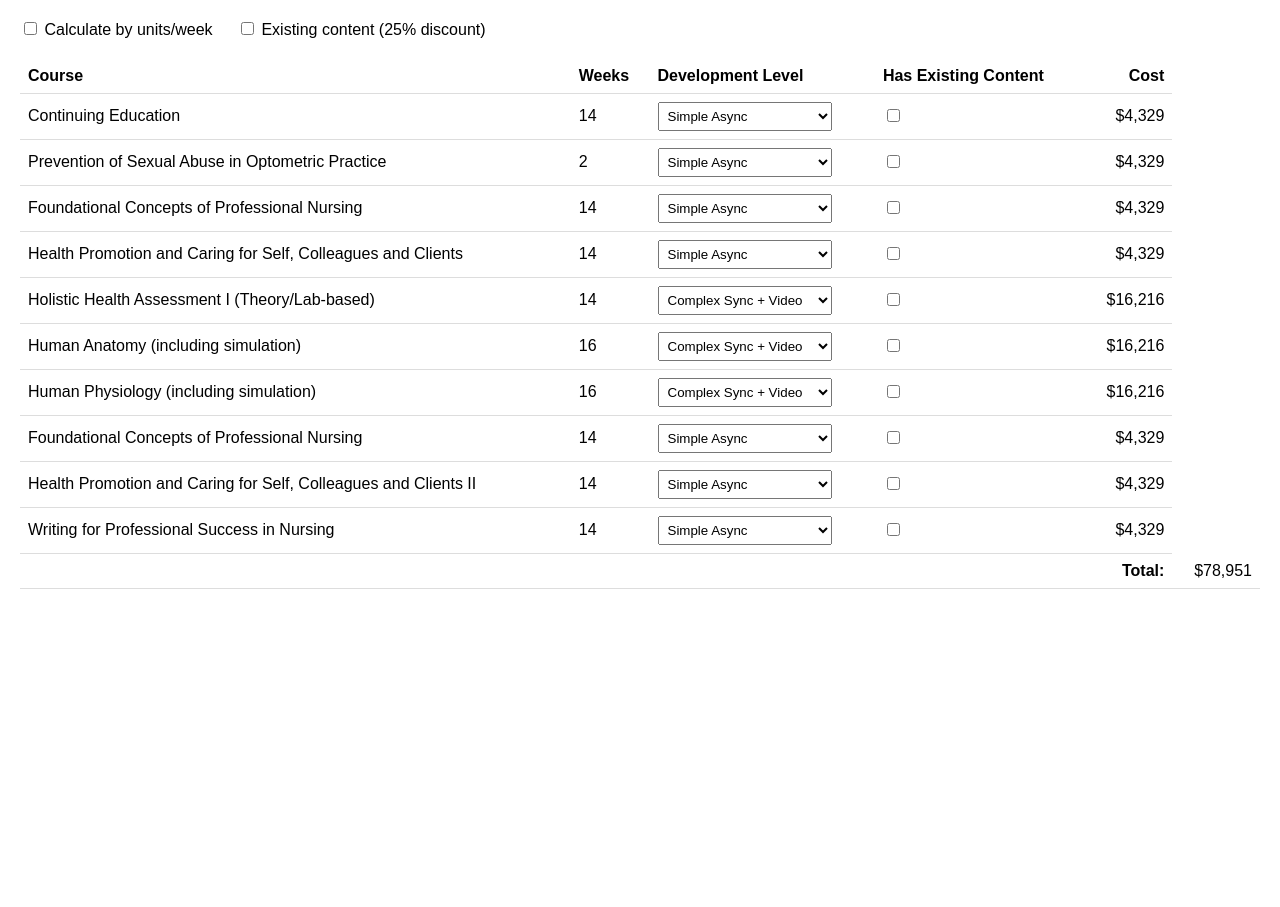
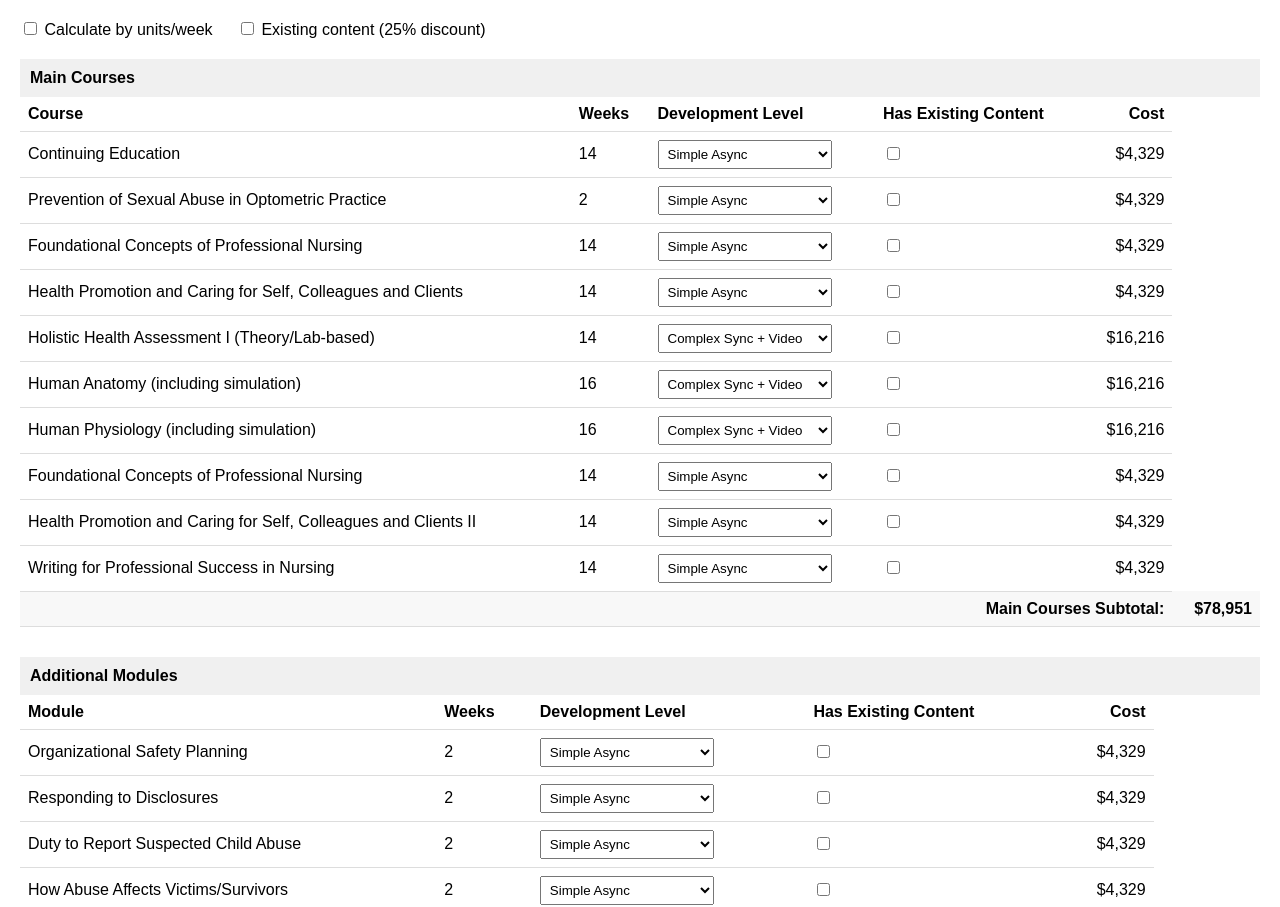
Before and after one commit to jameskruck/devcalculator, a plain HTML site: page index.html in a window 1280 px wide. Shown: the part 61-968 px from the top of the page. Before the commit the page ends 800 px from the top, so only its background shows below. Drawn offline with Linux system fonts and the light colour scheme.

Commit message:
Update index.html

```diff
--- a/index.html
+++ b/index.html
@@ -4,12 +4,26 @@
     <title>Course Development Cost Calculator</title>
     <style>
         body { font-family: Arial, sans-serif; margin: 20px; }
-        table { width: 100%; border-collapse: collapse; }
+        table { width: 100%; border-collapse: collapse; margin-bottom: 30px; }
         th, td { padding: 8px; text-align: left; border-bottom: 1px solid #ddd; }
         select, input { padding: 5px; }
         .right { text-align: right; }
         .controls { margin-bottom: 20px; }
         .controls label { margin-right: 20px; }
+        .section-header {
+            background-color: #f0f0f0;
+            padding: 10px;
+            margin-top: 20px;
+            font-weight: bold;
+        }
+        .subtotal-row {
+            background-color: #f8f8f8;
+            font-weight: bold;
+        }
+        .grand-total-row {
+            background-color: #e0e0e0;
+            font-weight: bold;
+        }
     </style>
 </head>
 <body>
@@ -24,7 +38,10 @@
             Existing content (25% discount)
         </label>
     </div>
-    <table id="courseTable">
+
+    <!-- Main Courses -->
+    <div class="section-header">Main Courses</div>
+    <table id="mainCoursesTable">
         <thead>
             <tr>
                 <th>Course</th>
@@ -35,14 +52,45 @@
                 <th class="right">Cost</th>
             </tr>
         </thead>
-        <tbody id="courseList">
+        <tbody id="mainCoursesList">
         </tbody>
         <tfoot>
-            <tr>
-                <td colspan="5" class="right"><strong>Total:</strong></td>
-                <td class="right" id="totalCost">$0</td>
+            <tr class="subtotal-row">
+                <td colspan="5" class="right"><strong>Main Courses Subtotal:</strong></td>
+                <td class="right" id="mainCoursesTotal">$0</td>
             </tr>
         </tfoot>
+    </table>
+
+    <!-- Additional Modules -->
+    <div class="section-header">Additional Modules</div>
+    <table id="additionalModulesTable">
+        <thead>
+            <tr>
+                <th>Module</th>
+                <th>Weeks</th>
+                <th class="units-column" style="display:none">Units per Week</th>
+                <th>Development Level</th>
+                <th>Has Existing Content</th>
+                <th class="right">Cost</th>
+            </tr>
+        </thead>
+        <tbody id="additionalModulesList">
+        </tbody>
+        <tfoot>
+            <tr class="subtotal-row">
+                <td colspan="5" class="right"><strong>Additional Modules Subtotal:</strong></td>
+                <td class="right" id="additionalModulesTotal">$0</td>
+            </tr>
+        </tfoot>
+    </table>
+
+    <!-- Grand Total -->
+    <table>
+        <tr class="grand-total-row">
+            <td colspan="5" class="right"><strong>GRAND TOTAL:</strong></td>
+            <td class="right" id="grandTotal">$0</td>
+        </tr>
     </table>
 
     <script>
@@ -57,7 +105,7 @@
             'Complex Sync + Video': 16216
         };
 
-        const courses = [
+        const mainCourses = [
             { id: 1, name: 'Continuing Education', weeks: 14, level: 'Simple Async', unitsPerWeek: 1, hasExisting: false },
             { id: 2, name: 'Prevention of Sexual Abuse in Optometric Practice', weeks: 2, level: 'Simple Async', unitsPerWeek: 1, hasExisting: false },
             { id: 3, name: 'Foundational Concepts of Professional Nursing', weeks: 14, level: 'Simple Async', unitsPerWeek: 1, hasExisting: false },
@@ -68,6 +116,13 @@
             { id: 8, name: 'Foundational Concepts of Professional Nursing', weeks: 14, level: 'Simple Async', unitsPerWeek: 1, hasExisting: false },
             { id: 9, name: 'Health Promotion and Caring for Self, Colleagues and Clients II', weeks: 14, level: 'Simple Async', unitsPerWeek: 1, hasExisting: false },
             { id: 10, name: 'Writing for Professional Success in Nursing', weeks: 14, level: 'Simple Async', unitsPerWeek: 1, hasExisting: false }
+        ];
+
+        const additionalModules = [
+            { id: 11, name: 'Organizational Safety Planning', weeks: 2, level: 'Simple Async', unitsPerWeek: 1, hasExisting: false },
+            { id: 12, name: 'Responding to Disclosures', weeks: 2, level: 'Simple Async', unitsPerWeek: 1, hasExisting: false },
+            { id: 13, name: 'Duty to Report Suspected Child Abuse', weeks: 2, level: 'Simple Async', unitsPerWeek: 1, hasExisting: false },
+            { id: 14, name: 'How Abuse Affects Victims/Survivors', weeks: 2, level: 'Simple Async', unitsPerWeek: 1, hasExisting: false }
         ];
 
         function createRow(course) {
@@ -99,36 +154,62 @@
             `;
         }
 
+        function calculateCost(course, calculateByUnit, existingContent) {
+            const level = document.querySelector(`select[data-id="${course.id}"]`).value;
+            const unitsPerWeek = calculateByUnit ?
+                parseInt(document.querySelector(`input[data-id="${course.id}"]`).value) : 1;
+            const hasExisting = document.querySelector(`input[type="checkbox"][data-id="${course.id}"]`).checked;
+
+            // Separate video cost from base development cost
+            const isVideoLevel = level.includes('Video');
+            const videoCost = isVideoLevel ? 10000 : 0; // $2000 * 5 minutes
+            let developmentCost = isVideoLevel ?
+                developmentLevels[level.replace(' + Video', '')] :
+                developmentLevels[level];
+
+            if (existingContent && hasExisting) {
+                developmentCost = developmentCost * 0.75; // 25% discount for existing content
+            }
+
+            const totalDevelopmentCost = calculateByUnit ?
+                developmentCost * course.weeks * unitsPerWeek :
+                developmentCost;
+
+            return totalDevelopmentCost + videoCost; // Video cost added only once
+        }
+
         function updateCalculations() {
             const calculateByUnit = document.getElementById('calculateByUnit').checked;
             const existingContent = document.getElementById('existingContent').checked;
             const unitsColumns = document.querySelectorAll('.units-column');
             unitsColumns.forEach(col => col.style.display = calculateByUnit ? '' : 'none');
 
-            let total = 0;
-            courses.forEach(course => {
-                const level = document.querySelector(`select[data-id="${course.id}"]`).value;
-                const unitsPerWeek = calculateByUnit ?
-                    parseInt(document.querySelector(`input[data-id="${course.id}"]`).value) : 1;
-                const hasExisting = document.querySelector(`input[type="checkbox"][data-id="${course.id}"]`).checked;
+            // Calculate main courses total
+            let mainTotal = 0;
+            mainCourses.forEach(course => {
+                const cost = calculateCost(course, calculateByUnit, existingContent);
+                document.getElementById(`cost-${course.id}`).textContent = '$' + cost.toLocaleString();
+                mainTotal += cost;
+            });
+            document.getElementById('mainCoursesTotal').textContent = '$' + mainTotal.toLocaleString();
 
-                let baseCost = developmentLevels[level];
-                if (existingContent && hasExisting) {
-                    baseCost = baseCost * 0.75; // 25% discount for existing content
-                }
+            // Calculate additional modules total
+            let additionalTotal = 0;
+            additionalModules.forEach(course => {
+                const cost = calculateCost(course, calculateByUnit, existingContent);
+                document.getElementById(`cost-${course.id}`).textContent = '$' + cost.toLocaleString();
+                additionalTotal += cost;
+            });
+            document.getElementById('additionalModulesTotal').textContent = '$' + additionalTotal.toLocaleString();
 
-                const cost = calculateByUnit ? baseCost * course.weeks * unitsPerWeek : baseCost;
-
-                document.getElementById(`cost-${course.id}`).textContent =
-                    '$' + cost.toLocaleString();
-                total += cost;
-            });
-
-            document.getElementById('totalCost').textContent = '$' + total.toLocaleString();
+            // Update grand total
+            const grandTotal = mainTotal + additionalTotal;
+            document.getElementById('grandTotal').textContent = '$' + grandTotal.toLocaleString();
         }
 
         // Initial setup
-        document.getElementById('courseList').innerHTML = courses.map(createRow).join('');
+        document.getElementById('mainCoursesList').innerHTML = mainCourses.map(createRow).join('');
+        document.getElementById('additionalModulesList').innerHTML = additionalModules.map(createRow).join('');
         updateCalculations();
     </script>
 </body>
```
